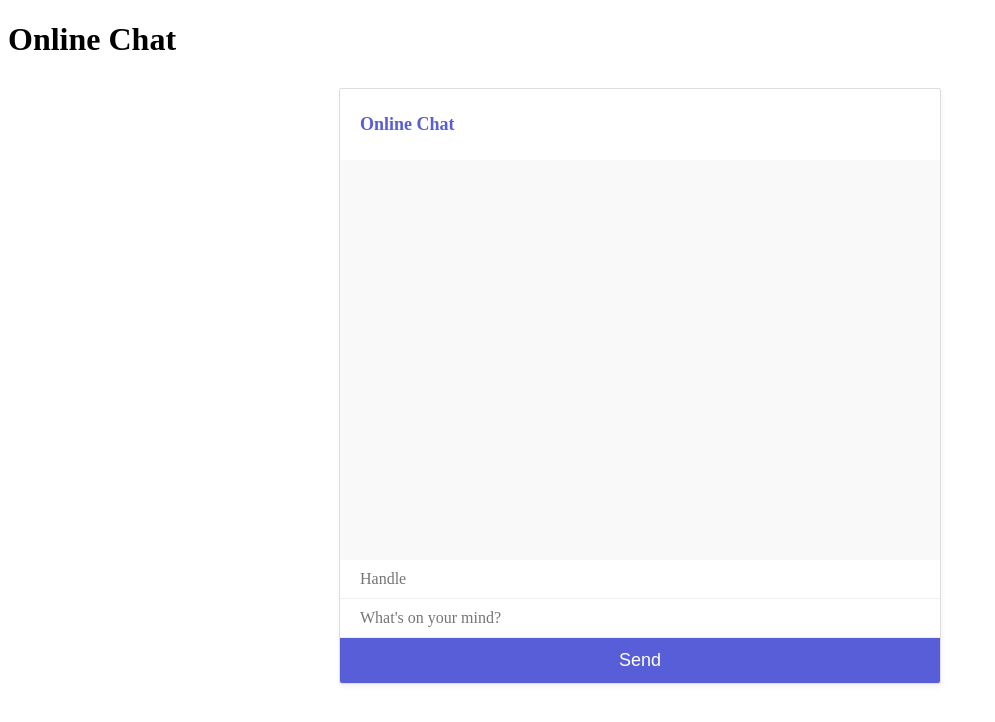
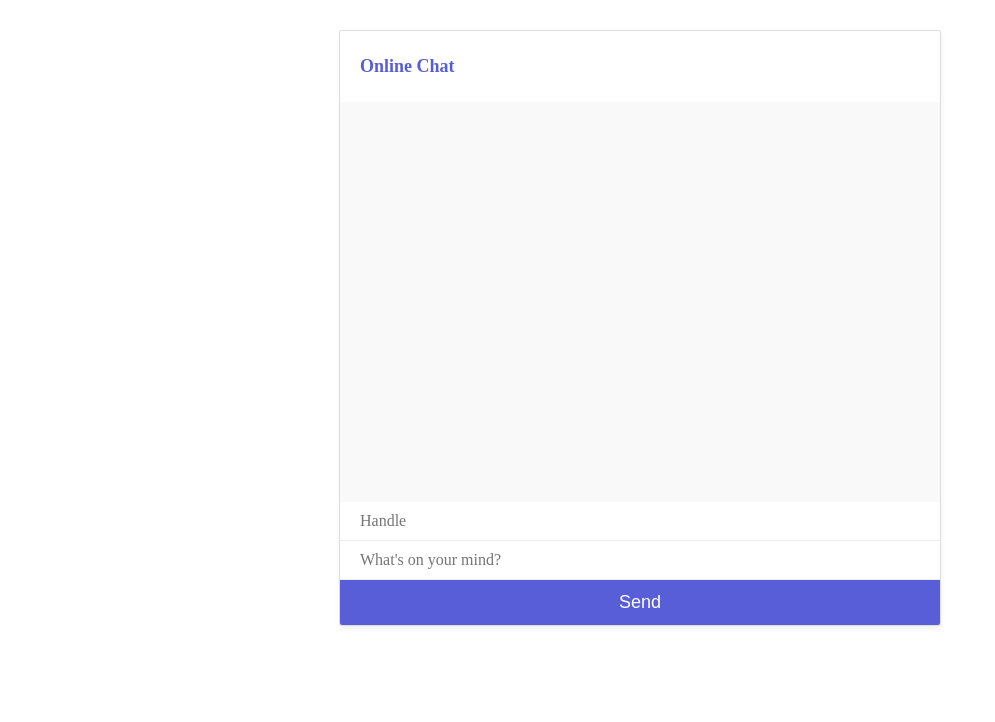
Before and after one commit to KurtLehnardt/websockets, a website: page public/index.html in a window 1280 px wide. Shown: the whole page, without its empty margins (0-995 px from the left). Drawn offline with nearby package versions, Linux system fonts and the light colour scheme; no server answers.

Commit message:
remove rendunant header

```diff
--- a/public/index.html
+++ b/public/index.html
@@ -8,7 +8,6 @@
         <link href="./main.css" rel="stylesheet">
     </head>
     <body>
-        <h1>Online Chat</h1>
         <script src="./chat.js"></script>
         <div id="chat">
             <h2>Online Chat</h2>
```
